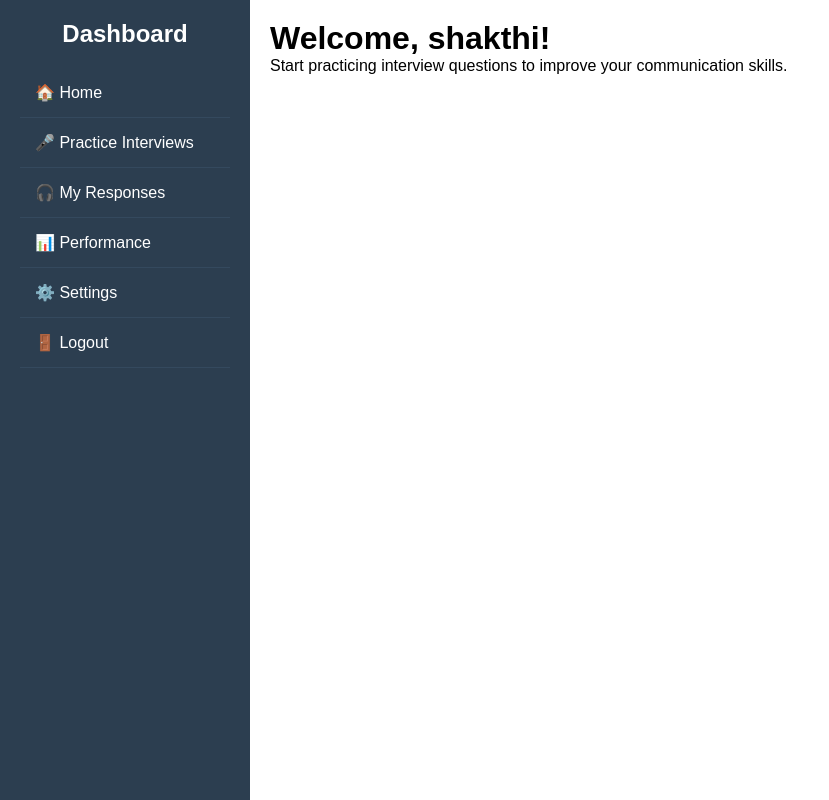
After one commit to ihtkahs/Verbal-Egde, a Django app: page /interviews/dashboard/home/ in a window 1280 px wide. The commit adds this page. Shown: the whole page, without its empty margins (0-829 px from the left). Run offline with Django 5.2, Linux system fonts and the light colour scheme; a user stored in the database is signed in; some libraries are stand-ins or nearby versions.

Commit message:
updated dashboard

```diff
--- a/assessment/interviews/templates/interviews/dashboard.html
+++ b/assessment/interviews/templates/interviews/dashboard.html
@@ -1,12 +1,86 @@
 <!DOCTYPE html>
-<html>
+<html lang="en">
 <head>
+    <meta charset="UTF-8">
+    <meta name="viewport" content="width=device-width, initial-scale=1.0">
     <title>Dashboard</title>
+    <script src="https://unpkg.com/htmx.org@1.9.5"></script>
+    <style>
+        * {
+            margin: 0;
+            padding: 0;
+            box-sizing: border-box;
+            font-family: Arial, sans-serif;
+        }
+
+        body {
+            display: flex;
+            height: 100vh;
+        }
+
+        /* Sidebar Styles */
+        .sidebar {
+            width: 250px;
+            background: #2C3E50;
+            color: white;
+            padding: 20px;
+            position: fixed;
+            height: 100%;
+        }
+
+        .sidebar h2 {
+            text-align: center;
+            margin-bottom: 20px;
+        }
+
+        .sidebar ul {
+            list-style: none;
+            padding: 0;
+        }
+
+        .sidebar ul li {
+            padding: 15px;
+            border-bottom: 1px solid #34495E;
+        }
+
+        .sidebar ul li a {
+            text-decoration: none;
+            color: white;
+            display: block;
+            cursor: pointer;
+        }
+
+        .sidebar ul li:hover {
+            background: #1A252F;
+        }
+
+        /* Main Content */
+        .main-content {
+            margin-left: 250px;
+            padding: 20px;
+            width: 100%;
+        }
+    </style>
 </head>
 <body>
-    <h2>Welcome, {{ request.user.username }}!</h2>
-    <p>You have successfully logged in.</p>
 
-    <a href="{% url 'logout' %}">Logout</a>
+    <!-- Sidebar -->
+    <div class="sidebar">
+        <h2>Dashboard</h2>
+        <ul>
+            <li><a hx-get="{% url 'dashboard_home' %}" hx-target="#main-content" hx-push-url="true">🏠 Home</a></li>
+            <li><a hx-get="{% url 'practice' %}" hx-target="#main-content" hx-push-url="true">🎤 Practice Interviews</a></li>
+            <li><a hx-get="{% url 'responses' %}" hx-target="#main-content" hx-push-url="true">🎧 My Responses</a></li>
+            <li><a hx-get="{% url 'performance' %}" hx-target="#main-content" hx-push-url="true">📊 Performance</a></li>
+            <li><a hx-get="{% url 'settings_home' %}" hx-target="#main-content" hx-push-url="true">⚙️ Settings</a></li>
+            <li><a href="{% url 'logout' %}">🚪 Logout</a></li>
+        </ul>
+    </div>
+
+    <!-- Main Content -->
+    <div class="main-content" id="main-content">
+        {% include 'interviews/dashboard_home.html' %}
+    </div>
+
 </body>
 </html>
--- /dev/null
+++ b/assessment/interviews/templates/interviews/dashboard_home.html
@@ -0,0 +1,2 @@
+<h1>Welcome, {{ user.username }}!</h1>
+<p>Start practicing interview questions to improve your communication skills.</p>
--- /dev/null
+++ b/assessment/interviews/templates/interviews/performance.html
@@ -0,0 +1,2 @@
+<h1>Performance Analysis</h1>
+<p>View your scores and feedback.</p>
--- /dev/null
+++ b/assessment/interviews/templates/interviews/responses.html
@@ -0,0 +1,2 @@
+<h1>My Responses</h1>
+<p>Here are your saved answers.</p>
--- /dev/null
+++ b/assessment/interviews/templates/interviews/settings_home.html
@@ -0,0 +1,2 @@
+<h1>Settings</h1>
+<p>Update your profile and preferences.</p>
--- a/assessment/interviews/urls.py
+++ b/assessment/interviews/urls.py
@@ -1,5 +1,8 @@
 from django.urls import path
-from .views import signup_view, login_view, logout_view, dashboard_view, practice_view, save_audio
+from .views import (
+    signup_view, login_view, logout_view, dashboard_view, practice_view,
+    save_audio, dashboard_home, practice, responses, performance, settings_home
+)
 from django.conf import settings
 from django.conf.urls.static import static
 
@@ -8,8 +11,14 @@ urlpatterns = [
     path('login/', login_view, name='login'),
     path('logout/', logout_view, name='logout'),
     path('dashboard/', dashboard_view, name='dashboard'),
-    path('practice/', practice_view, name='practice'),
+    path('dashboard/home/', dashboard_home, name='dashboard_home'),
+    path('dashboard/practice/', practice, name='practice'),
+    path('dashboard/responses/', responses, name='responses'),
+    path('dashboard/performance/', performance, name='performance'),
+    path('dashboard/settings/', settings_home, name='settings_home'),
+    path('practice_home/', practice_view, name='practice_home'),
     path('save_audio/', save_audio, name='save_audio'),
 ]
 
+# Serve media files
 urlpatterns += static(settings.MEDIA_URL, document_root=settings.MEDIA_ROOT)
--- a/assessment/interviews/views.py
+++ b/assessment/interviews/views.py
@@ -17,7 +17,7 @@ def signup_view(request):
         if form.is_valid():
             user = form.save()
             login(request, user)
-            return redirect('dashboard')  # Redirect to a dashboard/home page after signup
+            return redirect('dashboard')  # Redirect to dashboard after signup
     else:
         form = SignupForm()
     return render(request, 'interviews/signup.html', {'form': form})
@@ -43,30 +43,56 @@ def logout_view(request):
 def dashboard_view(request):
     return render(request, 'interviews/dashboard.html')
 
+@login_required
 def practice_view(request):
-    questions = Question.objects.all()  # Fetch all questions
-    return render(request, 'interviews/practice.html', {'questions': questions})
+    questions = Question.objects.all()
+    return render(request, 'interviews/practice_home.html', {'questions': questions})
+
+@login_required
+def dashboard_home(request):
+    if request.headers.get('HX-Request'):
+        return render(request, 'interviews/dashboard_home.html')
+    return render(request, 'interviews/dashboard.html')
+
+@login_required
+def practice(request):
+    if request.headers.get('HX-Request'):
+        return render(request, 'interviews/practice.html')
+    return render(request, 'interviews/dashboard.html')
+
+@login_required
+def responses(request):
+    if request.headers.get('HX-Request'):
+        return render(request, 'interviews/responses.html')
+    return render(request, 'interviews/dashboard.html')
+
+@login_required
+def performance(request):
+    if request.headers.get('HX-Request'):
+        return render(request, 'interviews/performance.html')
+    return render(request, 'interviews/dashboard.html')
+
+@login_required
+def settings_home(request):
+    if request.headers.get('HX-Request'):
+        return render(request, 'interviews/settings_home.html')
+    return render(request, 'interviews/dashboard.html')
 
 @csrf_exempt  # Temporarily disable CSRF for testing
 def save_audio(request):
     if request.method == 'POST':
         user = request.user
-        question_id = request.POST.get('question_id')
-        audio_data = request.POST.get('audio_file')
-        print(audio_data)
+        question_ids = request.POST.getlist('question_id')
 
-        if not audio_data:
-            return HttpResponse("No audio file received", status=400)
+        for question_id in question_ids:
+            audio_file = request.FILES.get(f'audio_file_{question_id}')
 
-        question = Question.objects.get(id=question_id)
+            if not audio_file:
+                return HttpResponse(f"No audio file received for question {question_id}", status=400)
 
-        # Decode base64 audio data
-        format, audio_str = audio_data.split(';base64,')
-        ext = format.split('/')[-1]  # Get file extension
-        audio_bytes = base64.b64decode(audio_str)
+            question = Question.objects.get(id=question_id)
+            AudioResponse.objects.create(user=user, question=question, audio_file=audio_file)
 
-        # Save audio file
-        audio_file = ContentFile(audio_bytes, name=f"{user.username}_Q{question_id}.{ext}")
-        AudioResponse.objects.create(user=user, question=question, audio_file=audio_file)
+        return redirect('practice_home')
 
-        return redirect('practice')
+    return HttpResponse("Invalid request", status=400)
```
Also changed, not shown: assessment/interviews/templates/interviews/practice.html (+2 -73 lines), assessment/interviews/templates/interviews/practice_home.html (added, +84 -0 lines), assessment/db.sqlite3, 3 other files.
